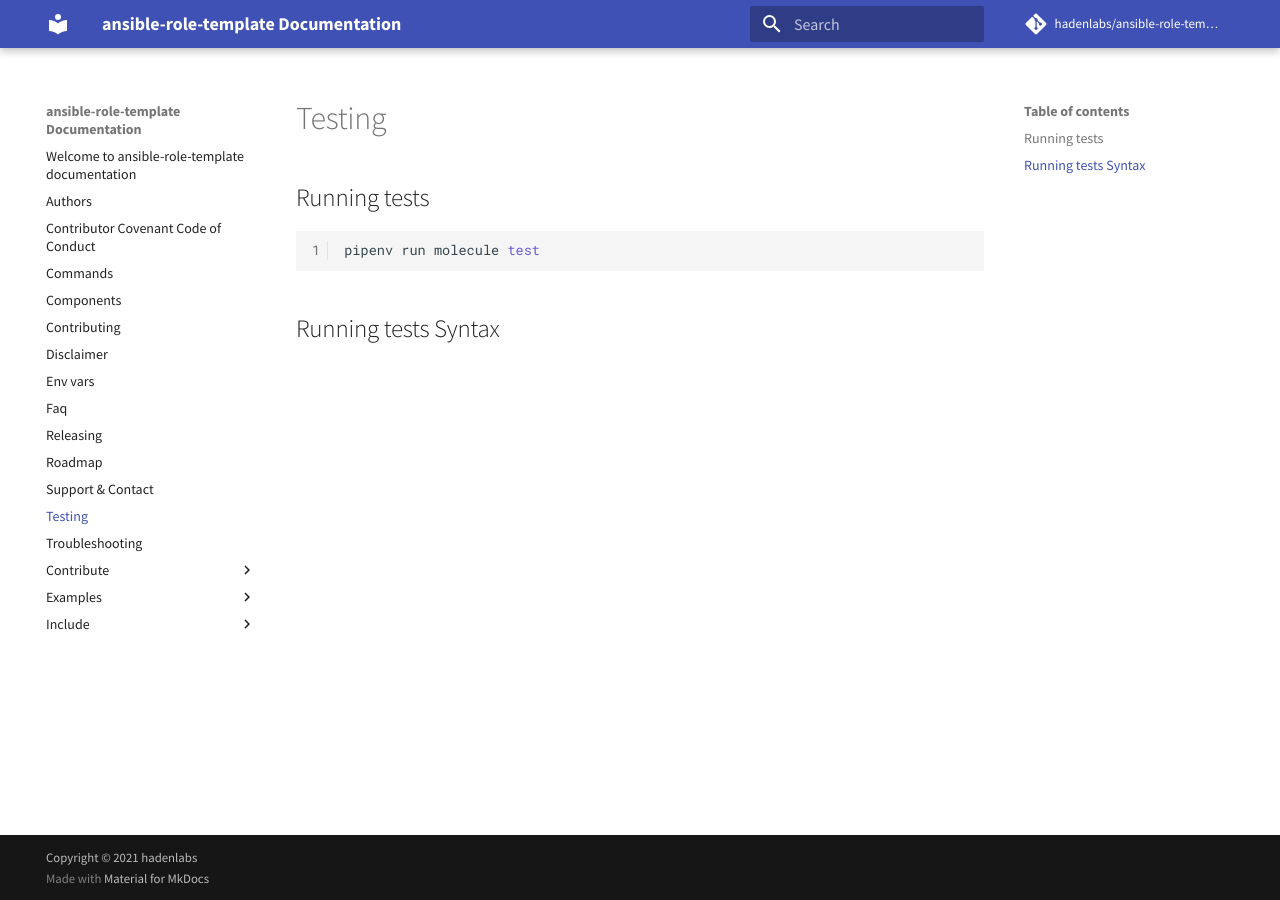
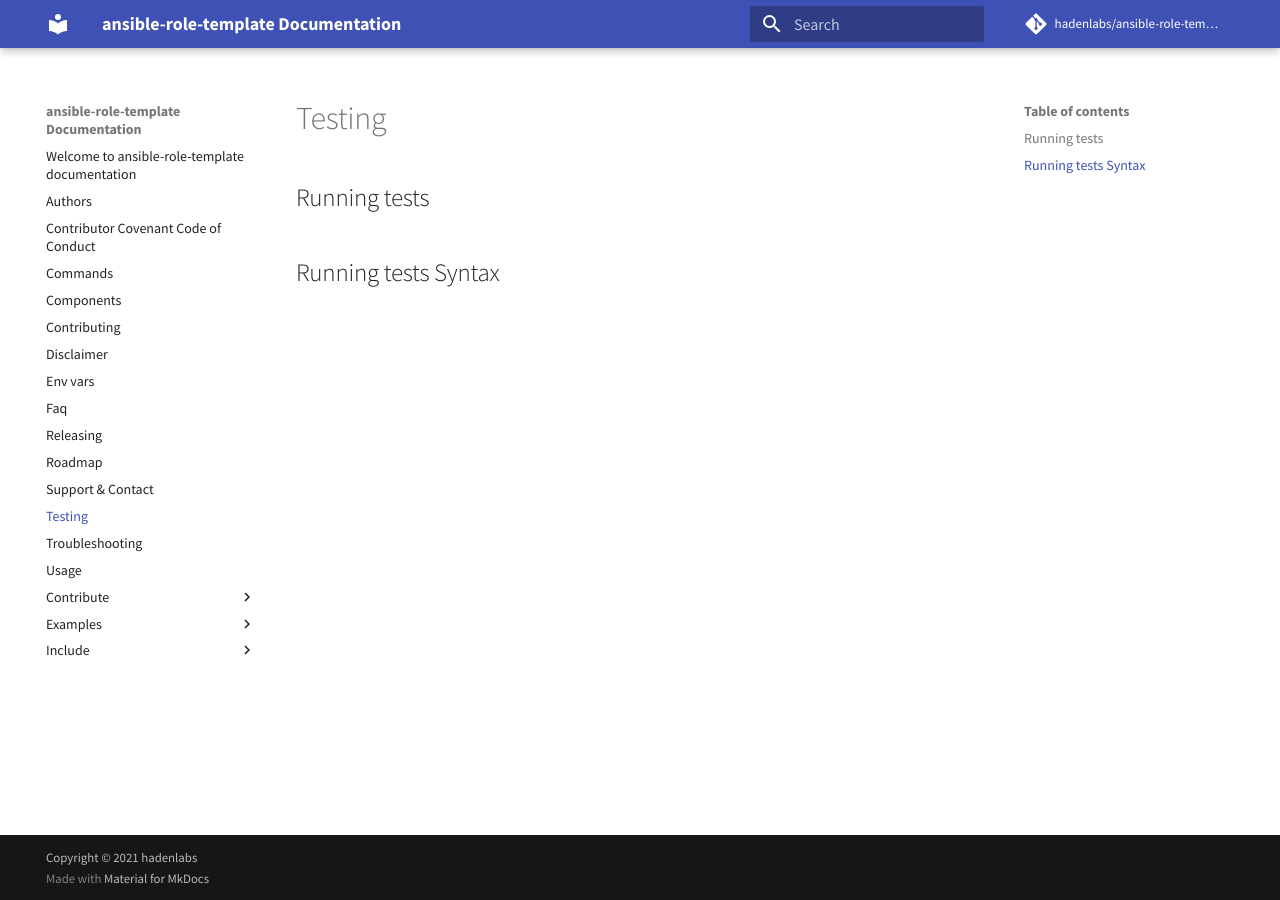
Before and after one commit to hadenlabs/ansible-role-template, an MkDocs documentation site: the page built from docs/testing.md, in a window 1280 px wide. Built offline with MkDocs 1.6.1 and Material for MkDocs 9.7.7, drawn with Linux system fonts in a browser that asks for light colours; comment, search, counter and statistics services are not loaded.

Commit message:
docs: implement usage information (#16)

````diff
--- a/docs/testing.md
+++ b/docs/testing.md
@@ -1,17 +1,5 @@
-<!-- Space: AnsibleRoleTemplate -->
-<!-- Parent: Project -->
-<!-- Title: Project Testing -->
-
-<!-- Label: Testing -->
-<!-- Include: docs/disclaimer.md -->
-<!-- Include: ac:toc -->
-
 # Testing
 
 ## Running tests
 
-```bash
-pipenv run molecule test
-```
-
 ## Running tests Syntax
````
Also changed, not shown: docs/code_of_conduct.md (+1 -1 lines), docs/troubleshooting.md (+0 -10 lines), docs/usage.md (added), 1 other file.
